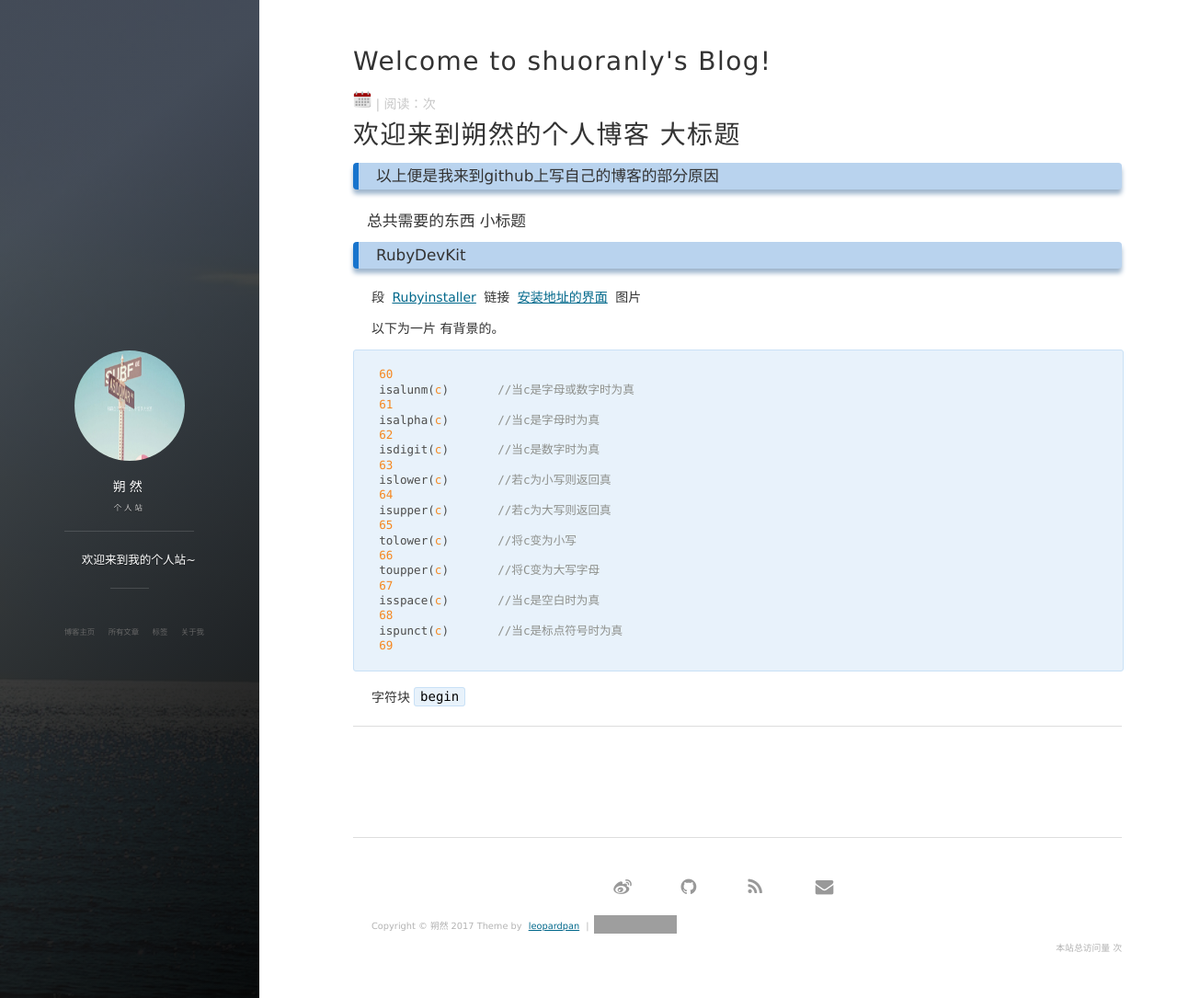
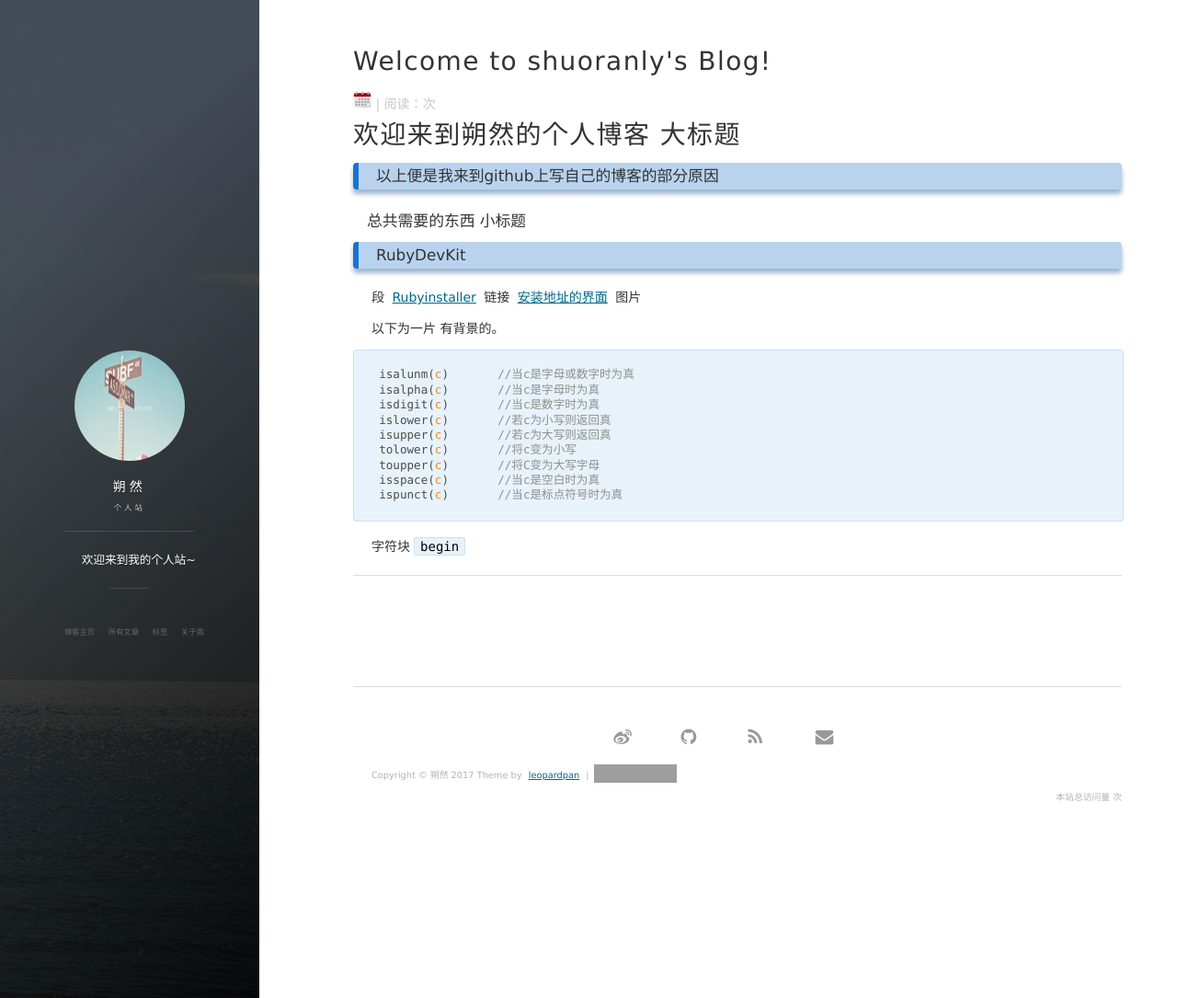
Before and after one commit to shuoranly/shuoranly.github.io, a Jekyll site: the page built from Template.markdown, in a window 1280 px wide and 1085 px high. Shown: the whole window at 92% size. Built offline with Jekyll 4.4.1, drawn with Linux system fonts in a browser that asks for light colours; nearby versions of some CDN libraries; comment, search, counter and statistics services are not loaded; grey boxes are pictures that could not be loaded.

Commit message:
Update Template.markdown

````diff
--- a/Template.markdown
+++ b/Template.markdown
@@ -13,25 +13,15 @@ tags: build-blog
 
 以下为一片 有背景的。
 ```c++
-60
 isalunm(c)       //当c是字母或数字时为真
-61
 isalpha(c)       //当c是字母时为真
-62
 isdigit(c)       //当c是数字时为真
-63
 islower(c)       //若c为小写则返回真
-64
 isupper(c)       //若c为大写则返回真
-65
 tolower(c)       //将c变为小写
-66
 toupper(c)       //将C变为大写字母
-67
 isspace(c)       //当c是空白时为真
-68
 ispunct(c)       //当c是标点符号时为真
-69
 ```
  字符块
  `begin`
````
